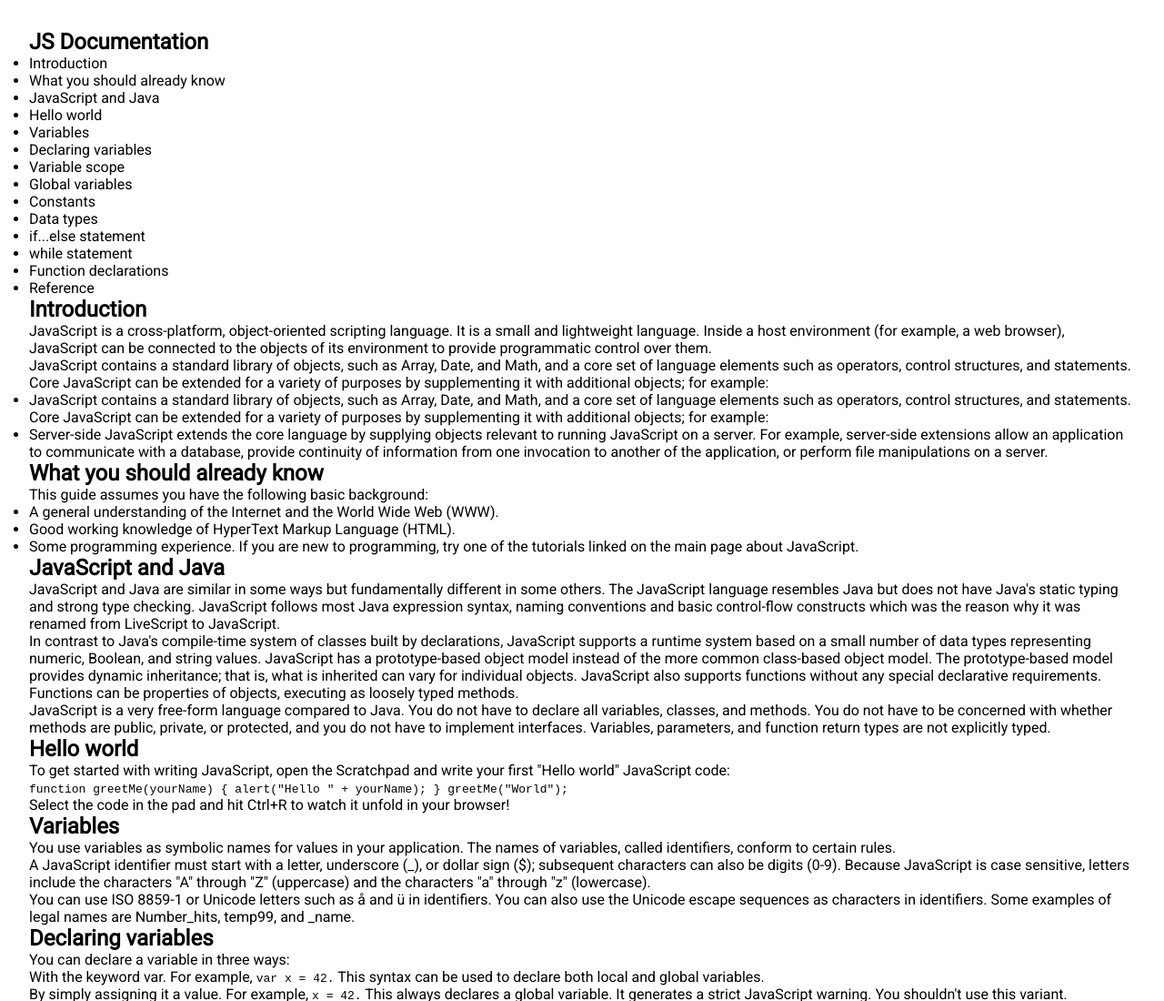
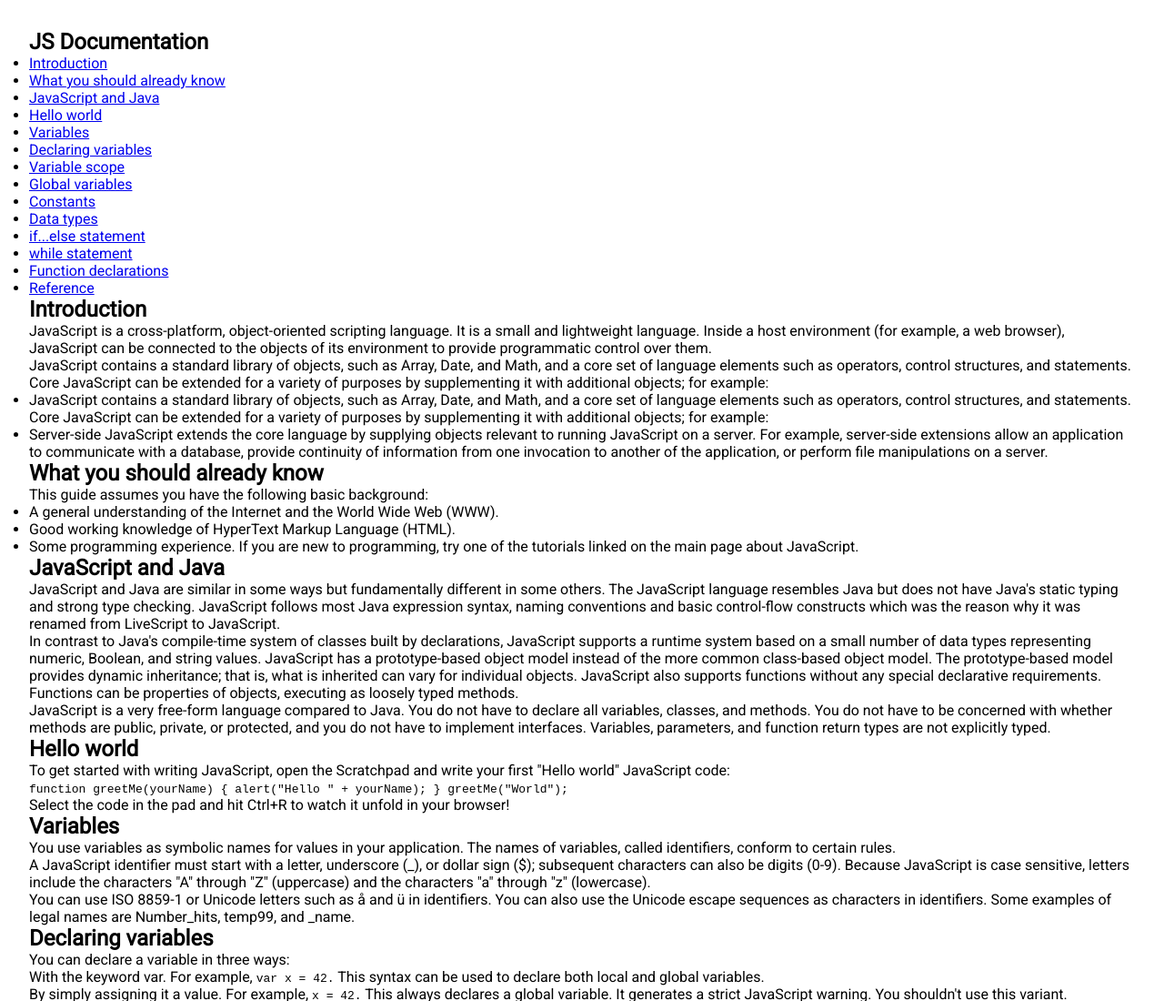
Before and after one commit to irenemanas/JS-documentation-page, a website: page src/html/index.html in a window 1280 px wide. Shown: the top 1100 px of the page at 91% size. Drawn offline with nearby package versions, Linux system fonts and the light colour scheme; files that its build step writes are made by us from their sources.

Commit message:
Add nav links

```diff
--- a/src/html/partials/nav.html
+++ b/src/html/partials/nav.html
@@ -1,19 +1,19 @@
 <header><h2>JS Documentation</h2></header>
 <nav>
   <ul>
-    <li>Introduction</li>
-    <li>What you should already know</li>
-    <li>JavaScript and Java</li>
-    <li>Hello world</li>
-    <li>Variables</li>
-    <li>Declaring variables</li>
-    <li>Variable scope</li>
-    <li>Global variables</li>
-    <li>Constants</li>
-    <li>Data types</li>
-    <li>if...else statement</li>
-    <li>while statement</li>
-    <li>Function declarations</li>
-    <li>Reference</li>
+    <li><a class="nav-link" href="#Introduction">Introduction</a></li>
+    <li><a class="nav-link" href="#What_you_should_already_know">What you should already know</a></li>
+    <li><a class="nav-link" href="#JavaScript_and_Java">JavaScript and Java</a></li>
+    <li><a class="nav-link" href="#Hello_world">Hello world</a></li>
+    <li><a class="nav-link" href="#Variables">Variables</a></li>
+    <li><a class="nav-link" href="#Declaring_variables">Declaring variables</a></li>
+    <li><a class="nav-link" href="#Variable_scope">Variable scope</a></li>
+    <li><a class="nav-link" href="#Global_variables">Global variables</a></li>
+    <li><a class="nav-link" href="#Constants">Constants</a></li>
+    <li><a class="nav-link" href="#Data_types">Data types</a></li>
+    <li><a class="nav-link" href="#if...else_statement">if...else statement</a></li>
+    <li><a class="nav-link" href="#while_statement">while statement</a></li>
+    <li><a class="nav-link" href="#Function_declarations">Function declarations</a></li>
+    <li><a class="nav-link" href="#Reference">Reference</a></li>
   </ul>
 </nav>
```
